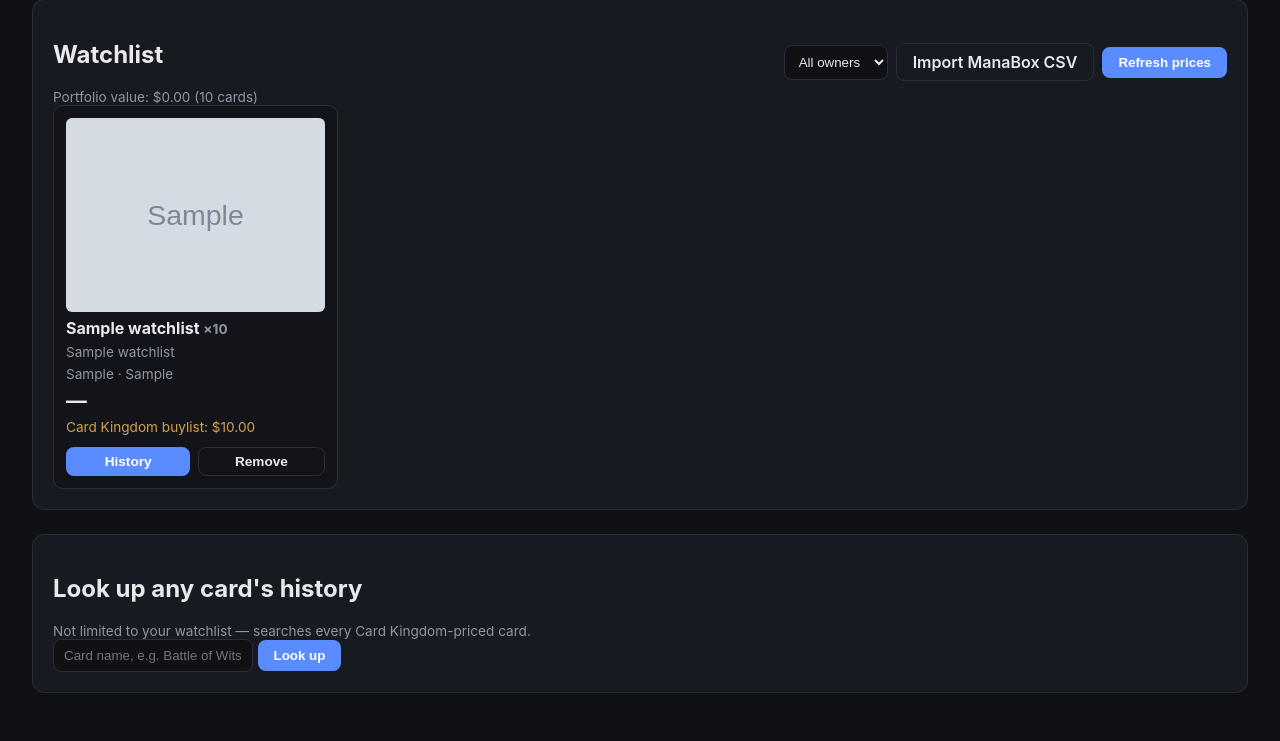
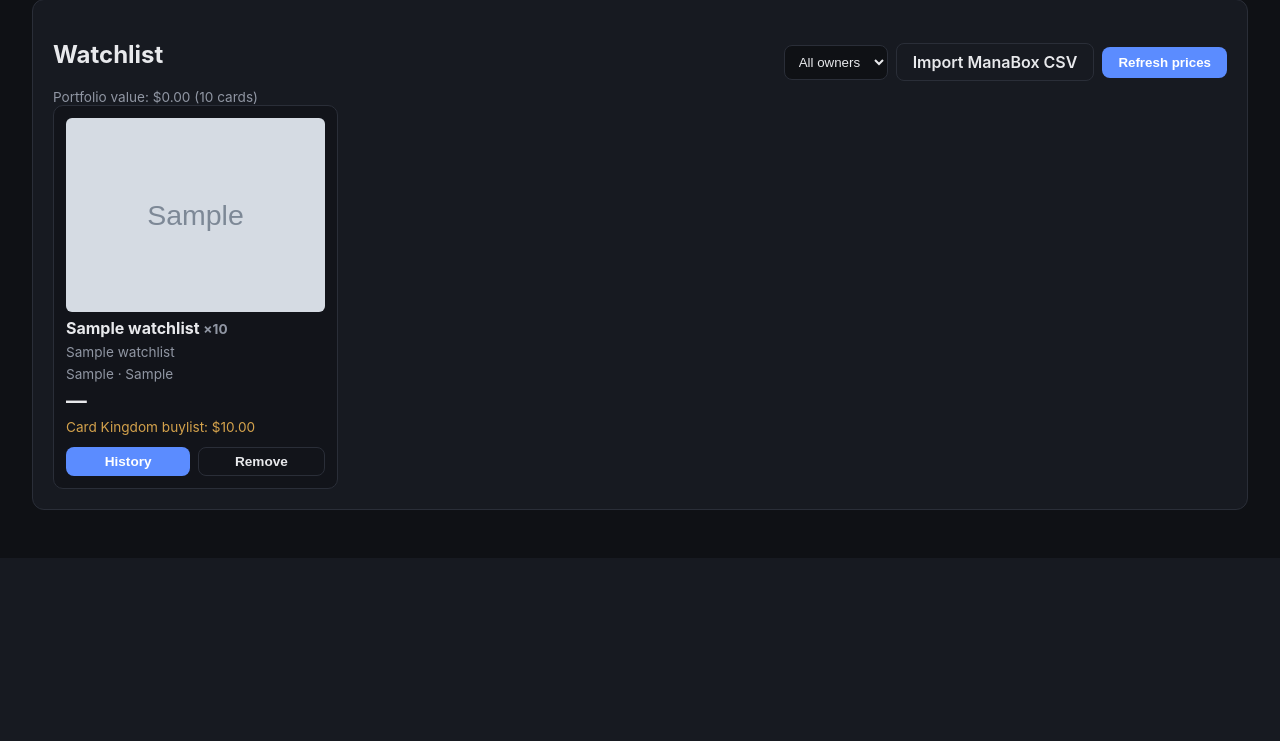
Before and after one commit to jtbk17/mtg-price-checker, a Flask app: page / in a window 1280 px wide. Shown: the part 339-1080 px from the top of the page. After the commit the page ends 849 px from the top, so only its background shows below. Run offline with Flask 3, Linux system fonts and the light colour scheme; tables that the repository leaves empty hold one stand-in row (values such as "Sample post"); grey boxes marked "Sample" are stand-in pictures.

Commit message:
Replace standalone lookup panel with a per-card History button
The separate "Look up any card's history" search box duplicated the
main Search panel and showed history disconnected from any specific
printing. Each search result now gets its own History button (shown
only when Card Kingdom prices that card), looked up by exact MTGJSON
uuid instead of a name substring search.

```diff
--- a/all_cards_lookup.py
+++ b/all_cards_lookup.py
@@ -1,8 +1,10 @@
 """Look up any card's full price history from the all-cards database —
-not just cards on your watchlist. The database itself lives as a public
-GitHub Release asset (see all_cards_history.py), so it's downloaded here
-over plain HTTPS with no authentication needed, and cached locally for a
-few hours so every lookup doesn't re-fetch a multi-MB file.
+not just cards on your watchlist (used by the search results' "History"
+button, keyed by the card's exact MTGJSON uuid). The database itself
+lives as a public GitHub Release asset (see all_cards_history.py), so
+it's downloaded here over plain HTTPS with no authentication needed, and
+cached locally for a few hours so every lookup doesn't re-fetch a
+multi-MB file.
 """
 
 import logging
@@ -47,48 +49,42 @@ def _ensure_cached(year):
     return dest
 
 
-def search(name, limit=15):
-    """Return up to `limit` cards whose name matches `name` (case-
-    insensitive substring), each with its full price history, most
-    recent snapshots first within a card's own history. Returns an empty
-    list (rather than raising) if the all-cards database isn't published
-    yet — e.g. before the nightly job has ever run."""
+def get_by_uuid(mtgjson_uuid):
+    """Return one card's full price history by its exact MTGJSON uuid, or
+    None if it isn't in the all-cards database (e.g. Card Kingdom doesn't
+    price it, or the nightly snapshot hasn't picked it up yet)."""
     year = date.today().year
     try:
         db_path = _ensure_cached(year)
     except requests.RequestException as exc:
         logger.warning("All-cards database not available yet (%s)", exc)
-        return []
+        return None
 
     conn = sqlite3.connect(db_path)
     conn.row_factory = sqlite3.Row
     try:
-        cards = conn.execute(
-            "SELECT id, mtgjson_uuid, name, set_code FROM cards "
-            "WHERE name LIKE ? AND is_token = 0 ORDER BY name LIMIT ?",
-            (f"%{name}%", limit),
+        card = conn.execute(
+            "SELECT id, mtgjson_uuid, name, set_code FROM cards WHERE mtgjson_uuid = ?",
+            (mtgjson_uuid,),
+        ).fetchone()
+        if not card:
+            return None
+
+        history = conn.execute(
+            "SELECT day, price_cents FROM price_history WHERE card_id = ? ORDER BY day ASC",
+            (card["id"],),
         ).fetchall()
-
-        results = []
-        for card in cards:
-            history = conn.execute(
-                "SELECT day, price_cents FROM price_history WHERE card_id = ? ORDER BY day ASC",
-                (card["id"],),
-            ).fetchall()
-            results.append(
+        return {
+            "name": card["name"],
+            "set": card["set_code"],
+            "mtgjsonId": card["mtgjson_uuid"],
+            "history": [
                 {
-                    "name": card["name"],
-                    "set": card["set_code"],
-                    "mtgjsonId": card["mtgjson_uuid"],
-                    "history": [
-                        {
-                            "date": date.fromordinal(EPOCH.toordinal() + h["day"]).isoformat(),
-                            "price": h["price_cents"] / 100,
-                        }
-                        for h in history
-                    ],
+                    "date": date.fromordinal(EPOCH.toordinal() + h["day"]).isoformat(),
+                    "price": h["price_cents"] / 100,
                 }
-            )
-        return results
+                for h in history
+            ],
+        }
     finally:
         conn.close()
--- a/app.py
+++ b/app.py
@@ -118,12 +118,12 @@ def _serialize_card(card):
     }
 
 
-@app.route("/api/lookup")
-def api_lookup():
-    name = request.args.get("name")
-    if not name:
-        return jsonify({"error": "Query parameter 'name' is required."}), 400
-    return jsonify(all_cards_lookup.search(name))
+@app.route("/api/lookup/<mtgjson_id>")
+def api_lookup(mtgjson_id):
+    card = all_cards_lookup.get_by_uuid(mtgjson_id)
+    if not card:
+        return jsonify({"error": "No price history found for this card yet."}), 404
+    return jsonify(card)
 
 
 @app.route("/")
--- a/static/app.js
+++ b/static/app.js
@@ -15,10 +15,6 @@ const historyDialog = document.getElementById("history-dialog");
 const historyTitle = document.getElementById("history-title");
 const historyCanvas = document.getElementById("history-chart");
 const closeHistoryBtn = document.getElementById("close-history");
-const lookupForm = document.getElementById("lookup-form");
-const lookupInput = document.getElementById("lookup-input");
-const lookupResults = document.getElementById("lookup-results");
-const lookupError = document.getElementById("lookup-error");
 
 function showError(el, message) {
   el.textContent = message;
@@ -115,6 +111,7 @@ function renderSearchResults(cards) {
       <div class="actions">
         <input type="number" class="qty-input" min="1" value="1" title="Quantity owned">
         <button type="button" data-action="track">Track</button>
+        ${card.mtgjsonId ? `<button type="button" class="secondary" data-action="history">History</button>` : ""}
       </div>
     `;
 
@@ -143,6 +140,10 @@ function renderSearchResults(cards) {
     el.querySelector('[data-action="track"]').addEventListener("click", () =>
       trackCard(card, selected, Number(qtyInput.value) || 1)
     );
+    const historyBtn = el.querySelector('[data-action="history"]');
+    if (historyBtn) {
+      historyBtn.addEventListener("click", () => showCardHistory(card));
+    }
     searchResults.appendChild(el);
   });
 }
@@ -344,44 +345,16 @@ function drawSparkline(canvas, series) {
   ctx.fillText(`$${max.toFixed(2)}`, 4, 14);
 }
 
-async function runLookup(event) {
-  event.preventDefault();
-  showError(lookupError, "");
-  lookupResults.innerHTML = "<p class=\"empty\">Searching…</p>";
-
-  const name = lookupInput.value.trim();
+async function showCardHistory(card) {
   try {
-    const cards = await fetchJSON(`/api/lookup?name=${encodeURIComponent(name)}`);
-    renderLookupResults(cards);
+    const data = await fetchJSON(`/api/lookup/${encodeURIComponent(card.mtgjsonId)}`);
+    historyTitle.innerHTML = `${escapeHtml(data.name)} — ${escapeHtml(data.set || "")}
+      <span class="meta"><span style="color:#5b8cff">■</span> Market</span>`;
+    drawSparkline(historyCanvas, [{ data: data.history, color: "#5b8cff" }]);
+    historyDialog.showModal();
   } catch (err) {
-    lookupResults.innerHTML = "";
-    showError(lookupError, err.message);
+    showError(searchError, err.message);
   }
-}
-
-function renderLookupResults(cards) {
-  lookupResults.innerHTML = "";
-  if (!cards.length) {
-    lookupResults.innerHTML = '<p class="empty">No matches found.</p>';
-    return;
-  }
-
-  cards.forEach((card) => {
-    const prices = card.history.map((h) => h.price);
-    const latest = prices.length ? prices[prices.length - 1] : null;
-    const el = document.createElement("div");
-    el.className = "card";
-    el.innerHTML = `
-      <div class="name">${escapeHtml(card.name)}</div>
-      <div class="meta">${escapeHtml(card.set || "")}</div>
-      <div class="price">${formatPrice(latest)}</div>
-      <canvas width="240" height="60"></canvas>
-    `;
-    lookupResults.appendChild(el);
-    if (card.history.length > 1) {
-      drawSparkline(el.querySelector("canvas"), [{ data: card.history, color: "#5b8cff" }]);
-    }
-  });
 }
 
 function escapeHtml(str) {
@@ -403,7 +376,6 @@ importInput.addEventListener("change", () => {
   }
 });
 ownerFilter.addEventListener("change", loadWatchlist);
-lookupForm.addEventListener("submit", runLookup);
 
 try {
   currentOwnerInput.value = localStorage.getItem("currentOwner") || "";
--- a/templates/index.html
+++ b/templates/index.html
@@ -52,16 +52,6 @@
       <div id="watchlist" class="card-grid"></div>
     </section>
 
-    <section class="panel" id="lookup-panel">
-      <h2>Look up any card's history</h2>
-      <p class="section-sub">Not limited to your watchlist &mdash; searches every Card Kingdom-priced card.</p>
-      <form id="lookup-form">
-        <input type="text" id="lookup-input" placeholder="Card name, e.g. Battle of Wits" required>
-        <button type="submit">Look up</button>
-      </form>
-      <div id="lookup-error" class="error" hidden></div>
-      <div id="lookup-results" class="card-grid"></div>
-    </section>
   </main>
 
   <dialog id="history-dialog">
```
